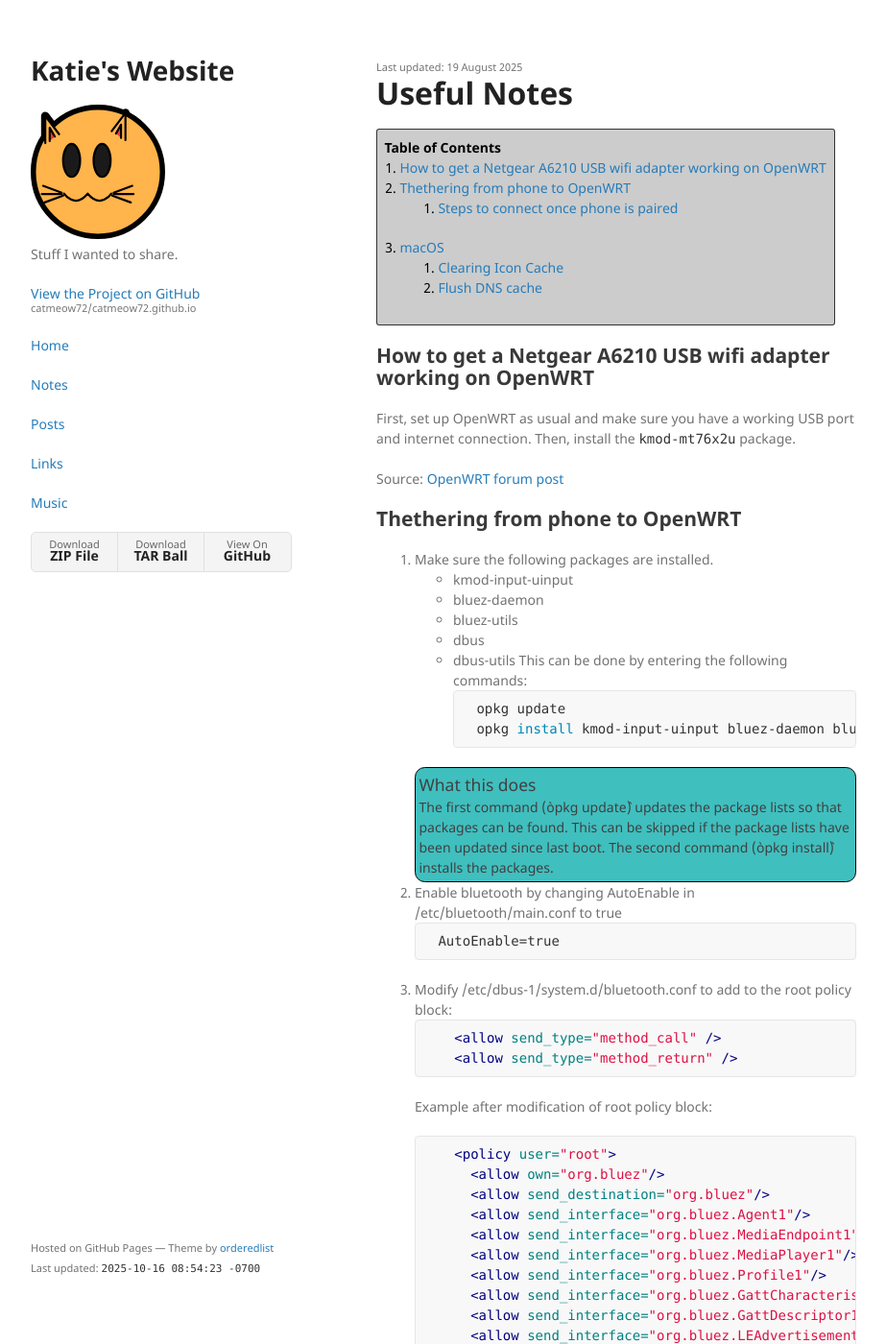
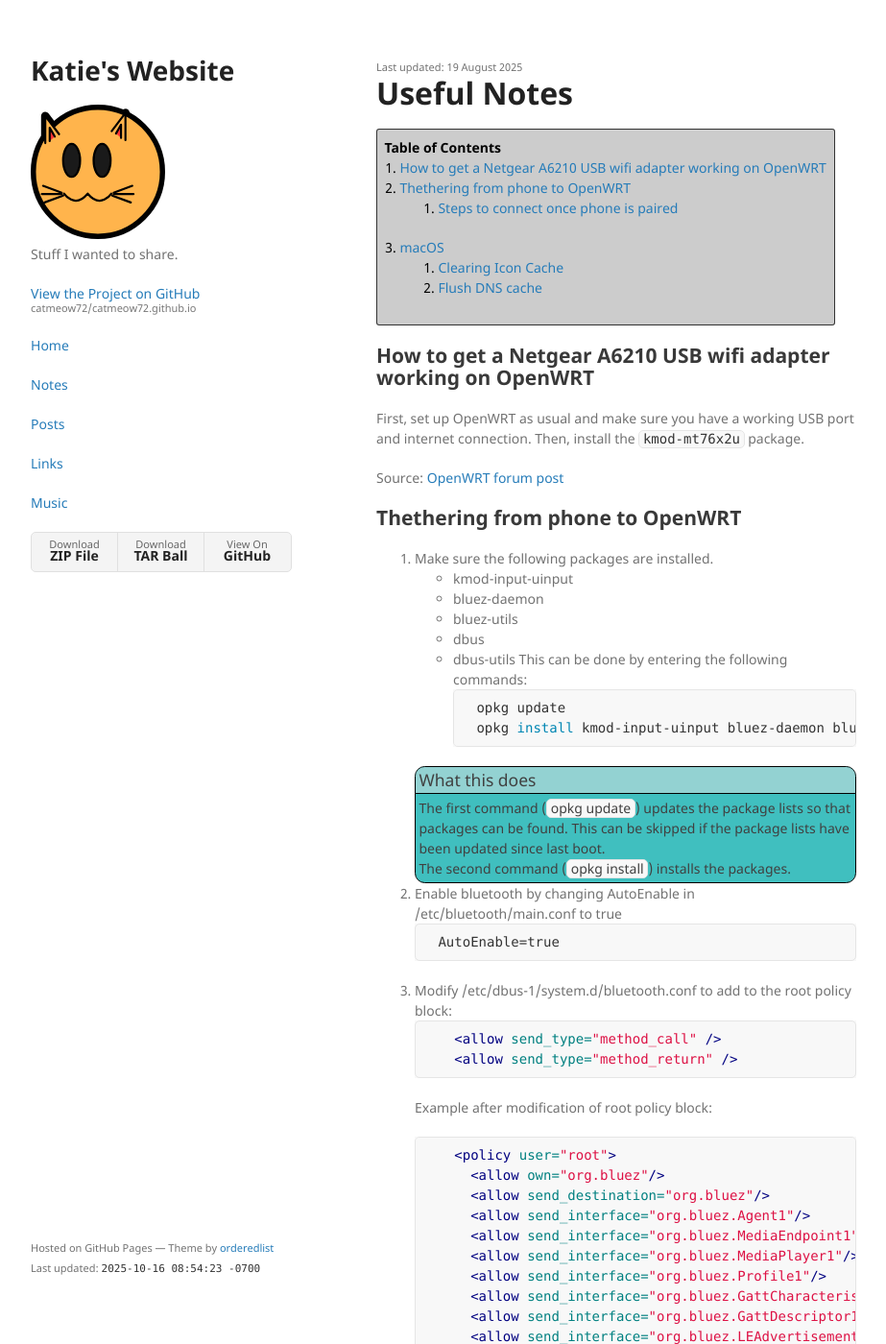
Before and after one commit to catmeow72/catmeow72.github.io, a Jekyll site: the page built from notes.md, in a window 1280 px wide and 1400 px high. Shown: the whole window at 96% size, without its empty margins (178-1101 px from the left). Built offline with Jekyll 4.4.1, drawn with Linux system fonts in a browser that asks for light colours; some of the changed text lies outside the part shown.

Commit message:
Update notes styling.

````diff
--- a/assets/css/style.scss
+++ b/assets/css/style.scss
@@ -133,13 +133,51 @@
   padding: 0.25em;
   color: hsl(0deg, 0%, 25%);
 }
+.command-desc, .tip {
+  border: 1px solid #000;
+  border-radius: 0.75em;
+  --padding: 0.25em;
+  padding: var(--padding);
+  padding-top: 0;
+  overflow: hidden;
+}
 .command-desc::before {
   content: "What this does";
-  font-size: 1.25em;
-  display: block;
 }
 .tip::before {
   content: "Tip!";
+}
+.tip::before, .command-desc::before {
   font-size: 1.25em;
   display: block;
+  margin-inline: calc(0px - var(--padding));
+/*  margin-top: -0.25em;*/
+  padding-inline: var(--padding);
+  margin-bottom: var(--padding);
+  border-bottom: 1px solid #000;
+  background-color: hsla(0deg, 0%, 90%, 50%);
+  width: 100%;
 }
+.key {
+  border: 1px solid #000;
+  border-radius: 0.25em;
+  background-color: #ccc;
+  color: #000;
+  padding-inline: 0.25em;
+  padding-block: 0;
+}
+.code-inline, code.highlighter-rouge, pre.highlight {
+  background-color: #f8f8f8;
+  padding: 8px 15px;
+  border-radius: 5px;
+  border: 1px solid #e5e5e5;
+  overflow: auto;
+}
+
+.code-inline, code.highlighter-rouge {
+  display: inline-flex;
+  padding-inline: 0.25em;
+  padding-block: 0.125em;
+  align-items: center;
+  line-height: 1em;
+}
--- a/notes.md
+++ b/notes.md
@@ -28,8 +28,8 @@ Source: [OpenWRT forum post](https://forum.openwrt.org/t/openwrt-not-support-net
     opkg install kmod-input-uinput bluez-daemon bluez-utils dbus dbus-utils
     ```
     <div class="command-desc">
-        The first command (`opkg update`) updates the package lists so that packages can be found. This can be skipped if the package lists have been updated since last boot.
-        The second command (`opkg install`) installs the packages.
+        The first command (<span class="code-inline">opkg update</span>) updates the package lists so that packages can be found. This can be skipped if the package lists have been updated since last boot.<br/>
+        The second command (<span class="code-inline">opkg install</span>) installs the packages.
     </div>
 
 
@@ -66,12 +66,13 @@ Source: [OpenWRT forum post](https://forum.openwrt.org/t/openwrt-not-support-net
     3. Wait for your phone to appear
     4. Type `pair XX:XX:XX:XX:XX:XX` where the X's are replaced with your phone's MAC address shown along with your phone name
         <div class="tip">
-            You can use tab completion by pressing <span class="key">Tab</span> while typing the address.
-            If there are no other possible choices up to a certain point, this will complete up to that point,
-            and if there's no other possible choices at all, you will have the complete MAC address.
+            You can use tab completion by pressing <span class="key">Tab</span> while typing the address.<br/>
+            If there are no other possible choices up to a certain point, this will complete up to that point,<br/>
+            and if there's no other possible choices at all, you will have the complete MAC address.<br/>
             If there is ambiguity, press <span class="key">Tab</span> again to see the possible choices.
         </div>
     5. Type `trust XX:XX:XX:XX:XX:XX` where the X's are replaced with the same MAC address.
+
 ### Steps to connect once phone is paired
 1. If not logged into SSH on your router, log in.
 2. Connect via Bluetooth with the following command:
@@ -88,8 +89,8 @@ Source: [OpenWRT forum post](https://forum.openwrt.org/t/openwrt-not-support-net
     ifup wan
     ```
     <div class="command-desc">
-        This creates (`network.wan=interface`) and sets up the WAN network to use the phone's bluetooth connection (`network.wan.ifname='bnep0'`) via DHCP (`network.wan.proto=dhcp`).
-        It then commits the changes (`uci commit`), and triggers the WAN interface to reload (`ifup wan`).
+        This creates (<span class="code-inline">network.wan=interface</span>) and sets up the WAN network to use the phone's bluetooth connection (<span class="code-inline">network.wan.ifname='bnep0'</span>) via DHCP (<span class="code-inline">network.wan.proto=dhcp</span>).<br/>
+        It then commits the changes (<span class="code-inline">uci commit</span>), and triggers the WAN interface to reload (<span class="code-inline">ifup wan</span>).
     </div>
 Source: [OpenWRT docs](https://openwrt.org/docs/guide-user/hardware/bluetooth/bluetooth.tether) (Date: <span class="date">2025-10-25T19:54:33Z</span>; [Archive](https://web.archive.org/web/20250706143356/openwrt.org/docs/guide-user/hardware/bluetooth/bluetooth.tether), <span class="date">2025-07-06T13:33:56Z</span>)
 
````
